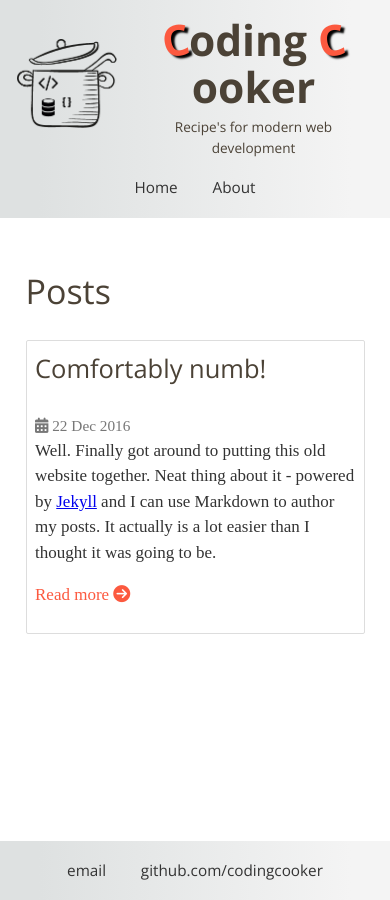
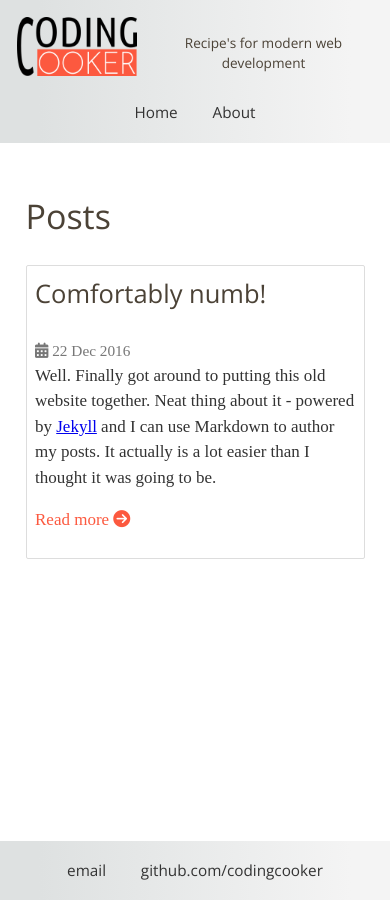
Before and after one commit to akiranr/codingcooker.github.io, a Jekyll site: the page built from index.html, in a window 390 px wide. Built offline with Jekyll 4.4.1, drawn with Linux system fonts in a browser that asks for light colours; nearby versions of some CDN libraries; some web fonts are replaced.

Commit message:
Logo change

```diff
--- a/_includes/header.html
+++ b/_includes/header.html
@@ -2,12 +2,9 @@
     <nav role="banner">
         <div class="nav-titles">
             <div class="logo">
-                <img src="/assets/img/logo.png" alt="CodingCooker">
+                <img src="/assets/img/logo-1.png" alt="Logo">
             </div>
             <div class="nav-site-name">
-                <h1 class="nav-title">
-                    <a href="/"><span class="bg">C</span>oding <span class="bg">C</span>ooker</a>
-                </h1>
                 <h2 class="nav-subtitle">
                     Recipe's for modern web development
                 </h2>
--- a/_sass/header.scss
+++ b/_sass/header.scss
@@ -47,7 +47,7 @@ nav {
         }
     }
 
-    .logo {
-        margin-right: 1em;
+    .logo img{
+        width: 120px !important;
     }
 }
--- a/_sass/site.scss
+++ b/_sass/site.scss
@@ -5,8 +5,9 @@
 }
 
 .logo img{
-    width: 100px;
+    width: 150px;
     height: auto;
+    margin-right: 1em;
 }
 
 .Site {
```
Also changed, not shown: assets/css/main.css, assets/img/logo-1.png (added).
